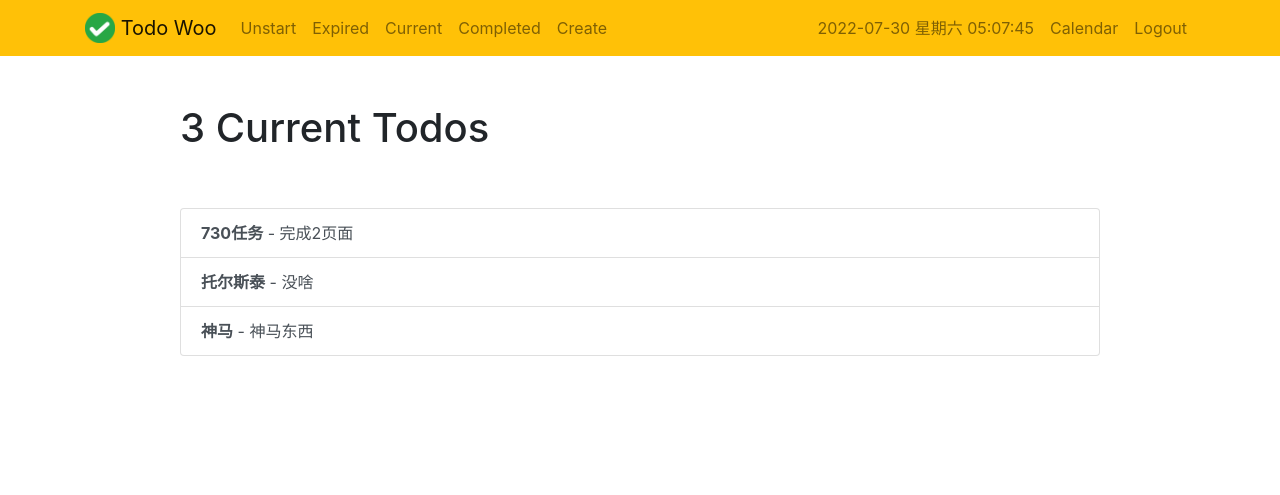
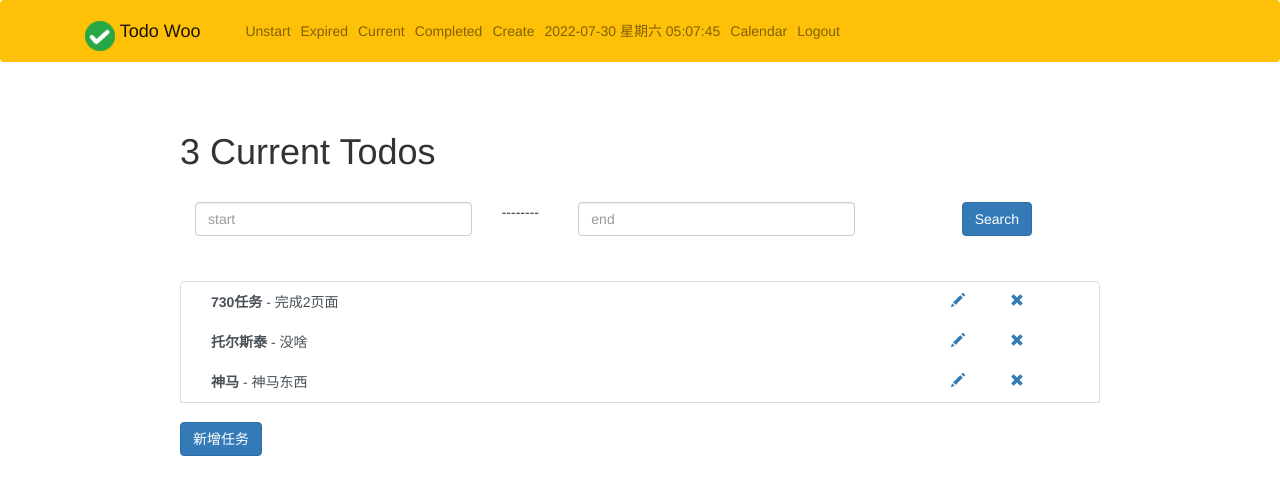
Before and after one commit to shl518/Pythoy_TodoList, a Django app: page /current/ in a window 1280 px wide. Shown: the top 495 px of the page. Run offline with Django 3.2, Linux system fonts and the light colour scheme; a user stored in the database is signed in; data comes from the database, SQL or seed files in the repository; both versions use the stored data as it was after the commit; some libraries are stand-ins or nearby versions.

Commit message:
增加了时间搜索

```diff
--- a/todo/templates/todo/currenttodos.html
+++ b/todo/templates/todo/currenttodos.html
@@ -1,10 +1,33 @@
 {% extends "todo/base.html" %}
-
+{% load static %}
+{% block css %}
+    <link rel="stylesheet" href="{% static 'plugins/bootstrap_dist/css/bootstrap.css' %}">
+    <link rel="stylesheet" href={% static 'plugins/bootstrap-datetimepicker-master/css/bootstrap-datetimepicker.css' %}>
+{% endblock %}
 {% block content %}
     <div class="row justify-content-center mt-5">
         <div class="col-md-10">
             {% if todos %}
                 <h1>{{ todos.count }} Current Todo{{ todos.count|pluralize }}</h1>
+                <br>
+                {% if error %}
+                    <div class="alert alert-danger" role="alert">
+                        {{ error }}
+                    </div>
+                {% endif %}
+                <form method="get">
+                    <div class="form-group col-md-4">
+                        <input id="start" name="start" class="form-control" type="text" required placeholder="start">
+                    </div>
+                    <div class="form-group col-md-1">--------</div>
+                    <div class="form-group col-md-4">
+                        <input id="end" name="end" class="form-control" type="text" required placeholder="end">
+                    </div>
+                    <div class="form-group col-md-1">&nbsp</div>
+                    <div class="form-group col-md-1">
+                        <button type="submit" class="btn btn-primary">Search</button>
+                    </div>
+                </form>
             {% else %}
                 <h1>Current Todos</h1>
             {% endif %}
@@ -15,8 +38,31 @@
             {% if todos %}
                 <div class="list-group">
                     {% for todo in todos %}
-                    <a href="{% url 'viewtodo' todo.id %}" class="list-group-item list-group-item-action{% if todo.important %} list-group-item-danger{% endif %}"><b>{{ todo.title }}</b>{% if todo.memo %} - {{ todo.memo|truncatechars:30 }}{% endif %}</a>
+                        <div class="list-group-item list-group-item-action{% if todo.important %} list-group-item-danger{% endif %}">
+                            <a class="col-lg-10">
+                                <b>{{ todo.title }}</b>
+                                {% if todo.memo %} - {{ todo.memo|truncatechars:30 }}{% endif %}
+                            </a>
+                            <a href="{% url 'viewtodo' todo.id %}" class="col-lg-1">
+                                <span class="glyphicon glyphicon-pencil" aria-hidden="true"></span>
+                            </a>
+                            <a href="#">
+                            <span class="glyphicon glyphicon-remove" aria-hidden="true"
+                                  onclick="$('#delete').click()"></span>
+                                <form style='display: none;' method="POST" action="{% url 'deletetodo' todo.id %}">
+                                    {% csrf_token %}
+                                    <button id="delete" type="submit">Delete</button>
+                                </form>
+                            </a>
+
+                        </div>
                     {% endfor %}
+                    <div style="margin-top: 20px">
+                        <a href="{% url 'createtodo' %}">
+                            <button type="submit" class="btn btn-primary">新增任务</button>
+                        </a>
+                    </div>
+
                 </div>
             {% else %}
                 <div class="text-center">
@@ -27,4 +73,30 @@
             {% endif %}
         </div>
     </div>
+
 {% endblock %}
+{% block js %}
+    <script src="{% static 'js/jquery-3.6.0.min.js' %}"></script>
+    <script src="{% static 'plugins/bootstrap_dist/js/bootstrap.min.js' %}"></script>
+    <script src={% static 'plugins/bootstrap-datetimepicker-master/js/bootstrap-datetimepicker.js' %}></script>
+    <script
+            src={% static 'plugins/bootstrap-datetimepicker-master/js/locales/bootstrap-datetimepicker.zh-CN.js' %}></script>
+    <script>
+        $('#start').datetimepicker({
+            format: 'yyyy-mm-dd hh:ii:ss',
+            startDate: '0',
+            language: "zh-CN",
+            autoclose: true,
+            minView: 0,
+            minuteStep: 1,
+        });
+        $('#end').datetimepicker({
+            format: 'yyyy-mm-dd hh:ii:ss',
+            startDate: '0',
+            language: "zh-CN",
+            autoclose: true,
+            minView: 0,
+            minuteStep: 1,
+        });
+    </script>
+{% endblock %}
--- a/todo/views.py
+++ b/todo/views.py
@@ -77,7 +77,13 @@ def createtodo(request):
 
 @login_required
 def currenttodos(request):
-    todos = Todo.objects.filter(user=request.user, datecompleted__isnull=True)
+    data_dict = {}
+    start = request.GET.get('start')
+    end = request.GET.get('end')
+    if start and end:
+        data_dict['expiration_date__lt'] = end
+        data_dict['expiration_date__gt'] = start
+    todos = Todo.objects.filter(user=request.user, datecompleted__isnull=True, **data_dict)
     return render(request, 'todo/currenttodos.html', {'todos': todos})
 
 
```
Also changed, not shown: db.sqlite3. Lines whose indentation alone changed are shown as unchanged.
